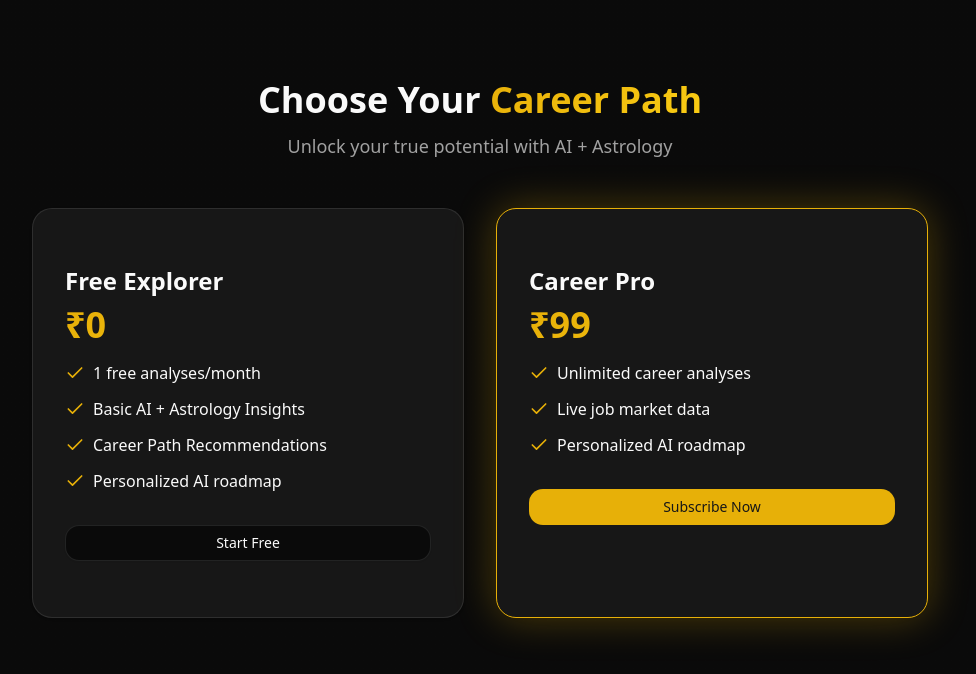
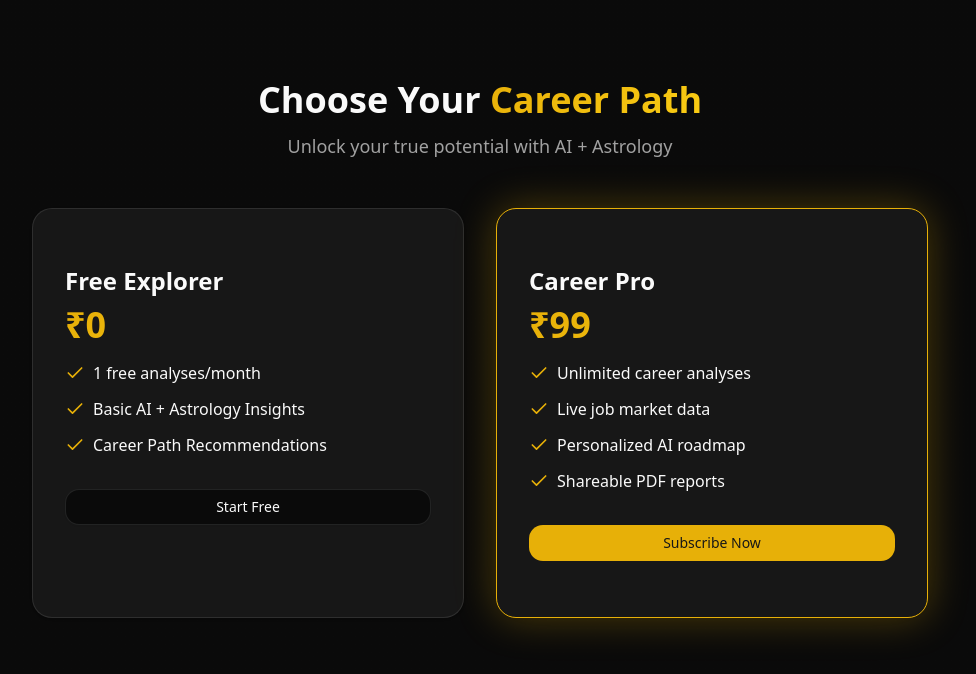
Before and after one commit to Pranav0728/CareerKundli, a Next.js app: page /pricing in a window 1280 px wide. Shown: the top 674 px of the page, without its empty margins (160-1136 px from the left). Built offline with nearby package versions, Linux system fonts and the light colour scheme; no server answers.

Commit message:
error middleware

```diff
--- a/src/app/(Payment)/pricing/page.jsx
+++ b/src/app/(Payment)/pricing/page.jsx
@@ -6,6 +6,7 @@ import Script from "next/script";
 import { Card, CardContent } from "@/components/ui/card";
 import { Check } from "lucide-react";
 import Link from "next/link";
+
 
 export default function PricingPage() {
   const [currency, setCurrency] = useState("INR");
@@ -103,7 +104,6 @@ export default function PricingPage() {
                 <li className="flex items-center gap-2"><Check className="text-primary w-5 h-5"/>1 free analyses/month</li>
                 <li className="flex items-center gap-2"><Check className="text-primary w-5 h-5"/>Basic AI + Astrology Insights</li>
                 <li className="flex items-center gap-2"><Check className="text-primary w-5 h-5"/>Career Path Recommendations</li>
-                <li className="flex items-center gap-2"><Check className="text-primary w-5 h-5"/>Personalized AI roadmap</li>
               </ul>
               <Link href={'/analyze'}>
                 <Button variant="outline" className="w-full">Start Free</Button>
@@ -122,6 +122,8 @@ export default function PricingPage() {
                 <li className="flex items-center gap-2"><Check className="text-primary w-5 h-5"/>Unlimited career analyses</li>
                 <li className="flex items-center gap-2"><Check className="text-primary w-5 h-5"/>Live job market data</li>
                 <li className="flex items-center gap-2"><Check className="text-primary w-5 h-5"/>Personalized AI roadmap</li>
+                <li className="flex items-center gap-2"><Check className="text-primary w-5 h-5"/>Shareable PDF reports</li>
+
               </ul>
               <Button className="w-full" onClick={handlePayment}>
                 Subscribe Now
--- a/src/middleware.js
+++ b/src/proxy.js
@@ -1,7 +1,7 @@
 import { NextResponse } from "next/server";
 import { getToken } from "next-auth/jwt";
 
-export async function middleware(req) {
+export async function proxy(req) {
   const token = await getToken({ req, secret: process.env.NEXTAUTH_SECRET });
   const pathname = req?.nextUrl?.pathname || "/";
 
```
